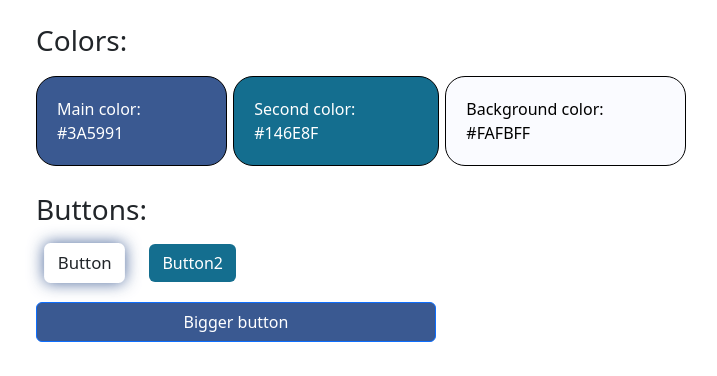
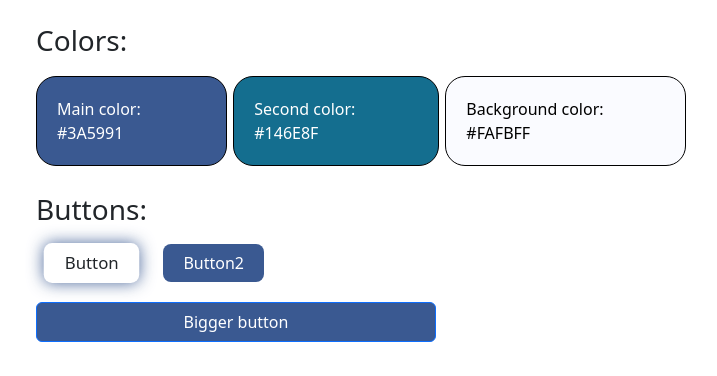
Before and after one commit to krialex/SemesterProject2-styleGuide, a website: page index.html in a window 1280 px wide. In both pictures the pointer is over the button "Button". Shown: the part 383-759 px from the top of the page, without its empty margins (279-996 px from the left). Drawn offline with nearby package versions, Linux system fonts and the light colour scheme; files that its build step writes are made by us from their sources.

Commit message:
style on buttons updated

```diff
--- a/src/styles/style.scss
+++ b/src/styles/style.scss
@@ -96,7 +96,7 @@ p {
     transform: scale(1.05);
 }
 
-.buttons {
+.typeOf .buttons {
     position: relative;
     display: inline-block;
     padding: 7px 20px;
@@ -111,17 +111,17 @@ p {
     margin: 0 10px;
   }
 
-  .buttons:hover {
+  .typeOf .buttons:hover {
     box-shadow: 0 0 15px rgba(58, 89, 145, 0.9);
     transform: scale(1.05);
   }
 
-  .buttons:active {
+  .typeOf .buttons:active {
     transform: scale(0.98);
   }
 
 
-.buttons:hover::after {
+  .typeOf .buttons:hover::after {
     content: '';
     position: absolute;
     color: #3A5991;
@@ -135,6 +135,6 @@ p {
     transition: opacity 0.3s ease-in-out;
   }
 
-  .buttons:hover::after {
+  .typeOf .buttons:hover::after {
     opacity: 1;
   }
```
